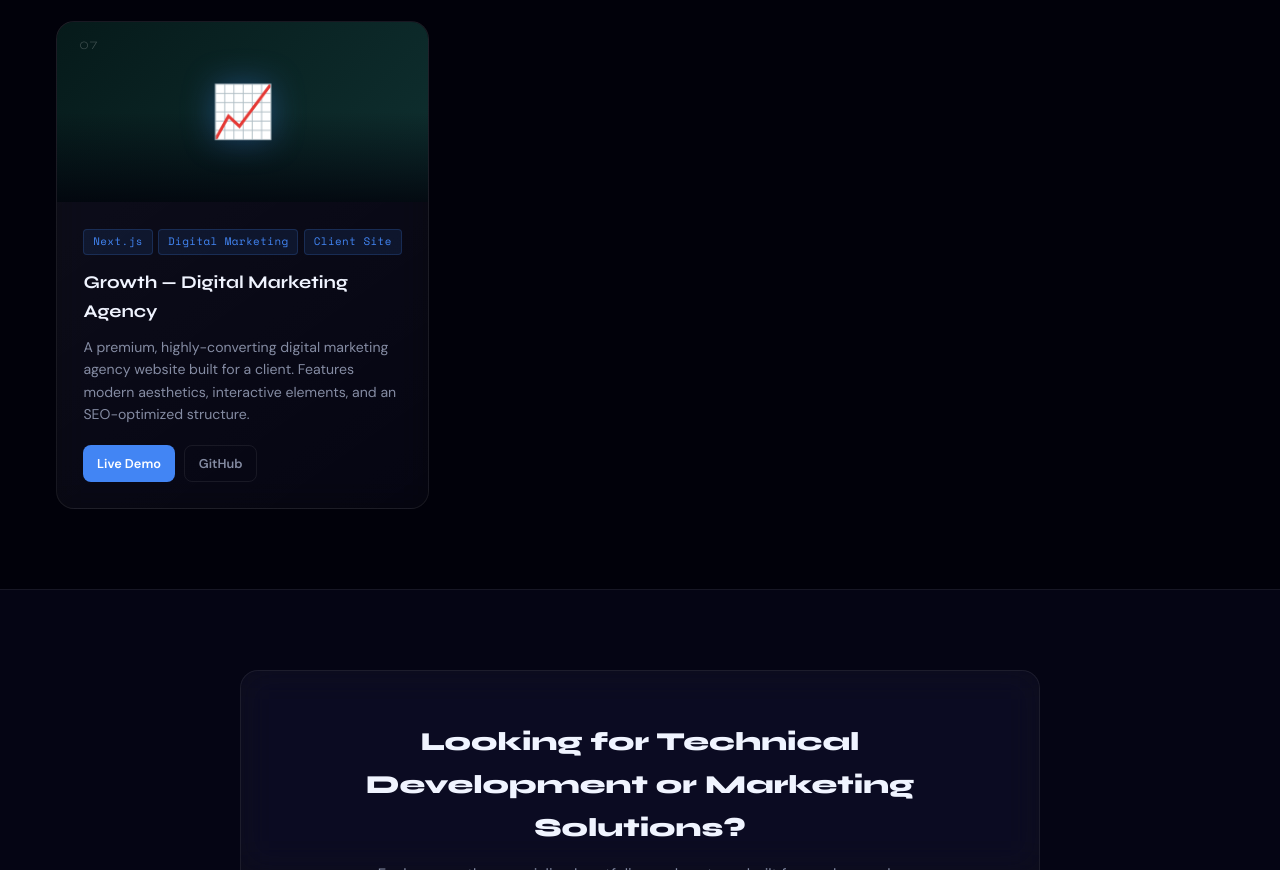
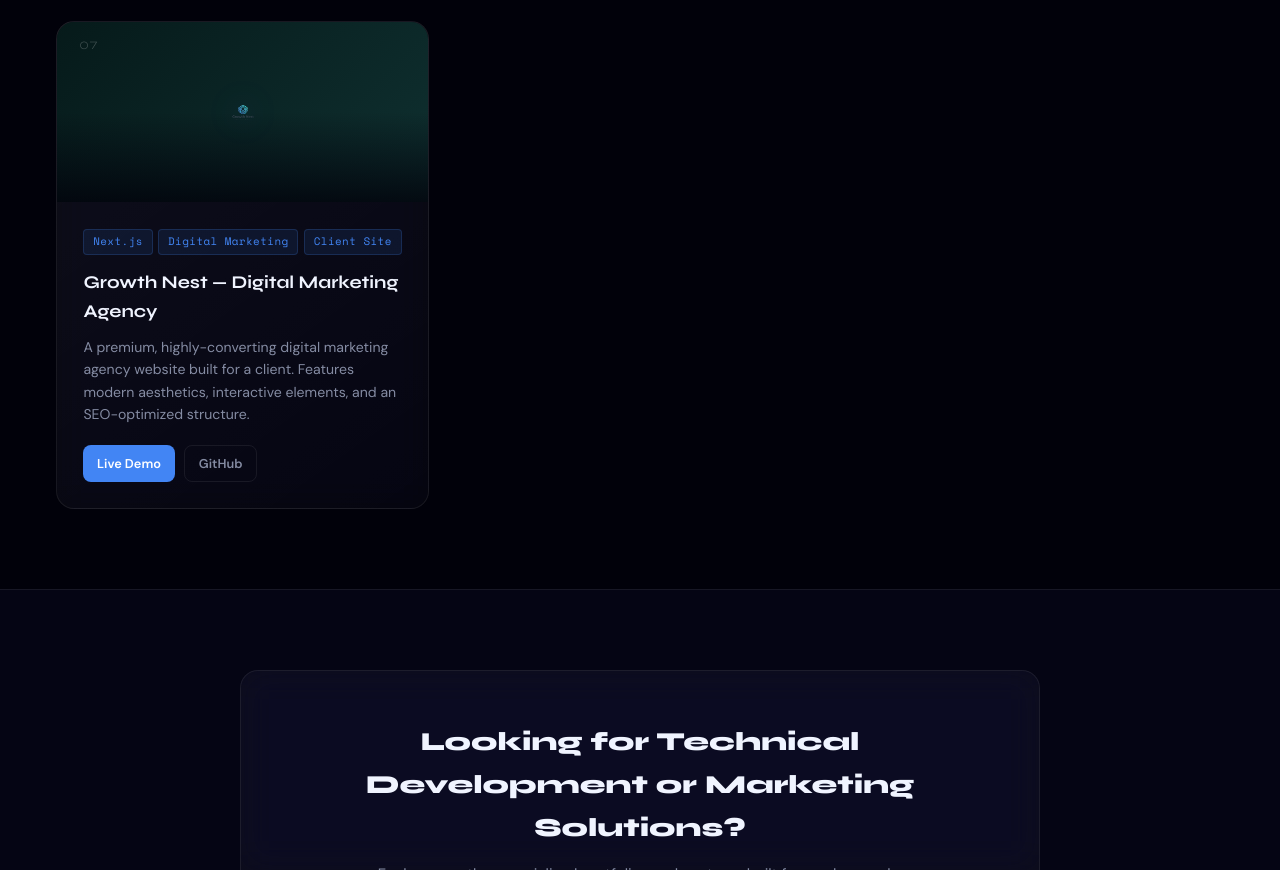
Before and after one commit to Pushkar555E/PushkarPort, a website built with Vite: page pages/projects.html in a window 1280 px wide. Shown: the part 1579-2449 px from the top of the page. Built offline with nearby package versions, Linux system fonts and the light colour scheme.

Commit message:
feat: replace emoji with actual Growth Nest brand logo

```diff
--- a/pages/projects.html
+++ b/pages/projects.html
@@ -127,11 +127,11 @@
 
           <article class="project-card glass-card reveal" style="--d:.6s">
             <div class="project-visual" style="--proj-bg:linear-gradient(135deg,#061a1a,#0f3030)">
-              <span class="project-num">07</span><span class="project-emoji">📈</span>
+              <span class="project-num">07</span><img src="../Growth_logo.png" alt="Growth Nest" class="project-emoji" style="width:50px;height:auto;" />
             </div>
             <div class="project-body">
               <div class="project-tags"><span class="ptag">Next.js</span><span class="ptag">Digital Marketing</span><span class="ptag">Client Site</span></div>
-              <h3 class="project-title">Growth — Digital Marketing Agency</h3>
+              <h3 class="project-title">Growth Nest — Digital Marketing Agency</h3>
               <p class="project-desc">A premium, highly-converting digital marketing agency website built for a client. Features modern aesthetics, interactive elements, and an SEO-optimized structure.</p>
               <div class="project-links">
                 <a href="https://growth-fawn-two.vercel.app/" target="_blank" class="plink plink-primary">Live Demo</a>
```
Also changed, not shown: Growth_logo.png (added).
